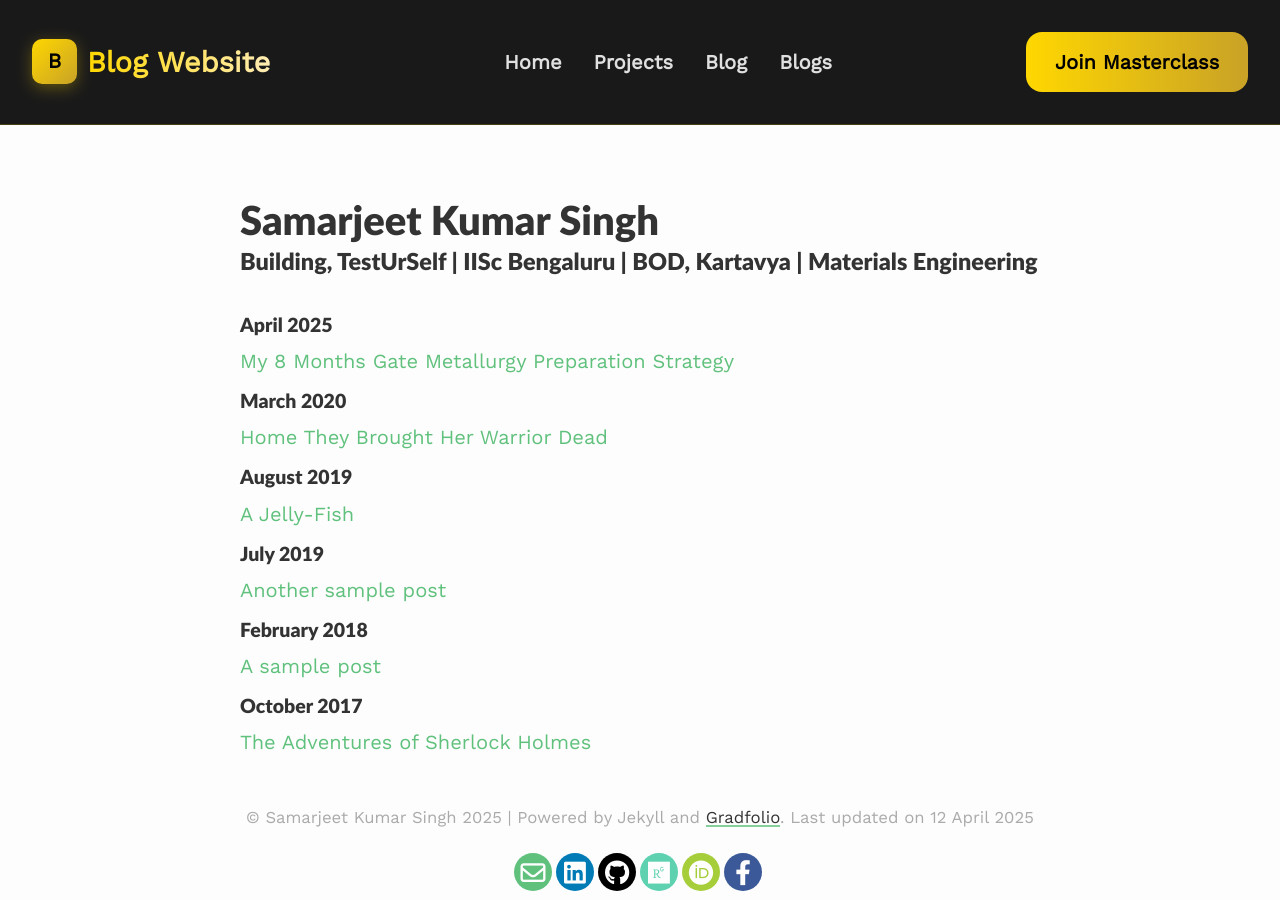
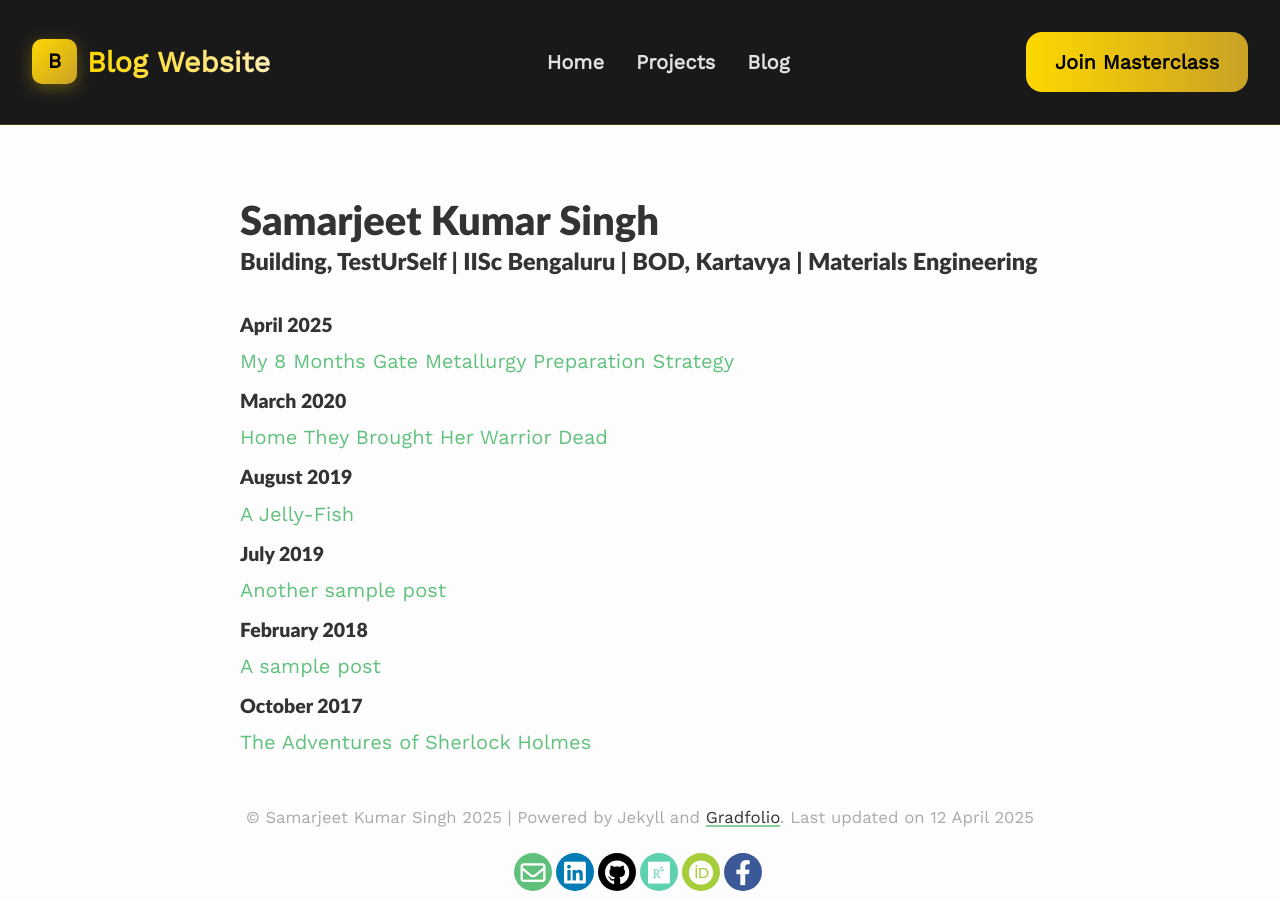
Before and after one commit to Samarjeetkumarsingh/Metallurgy, a Jekyll site: the page built from archive.html, in a window 1280 px wide and 900 px high. Built offline with Jekyll 4.4.1, drawn with Linux system fonts in a browser that asks for light colours.

Commit message:
Update navigation.html

```diff
--- a/_includes/navigation.html
+++ b/_includes/navigation.html
@@ -145,10 +145,7 @@
             cursor: pointer;
             color: var(--gold);
         }
-        .hide-on-index,
-.show-on-index {
-    display: none;
-}
+
 
 
 
@@ -201,8 +198,8 @@
 
                      <li> <a href="{{site.baseurl}}/">Home</a></li>
         <li> <a href="{{site.baseurl}}/projects/">Projects</a></li>
-        <li class="hide-on-index"><a href="{{site.baseurl}}/blog/">Blog</a></li>
-        <li class="index-only"><a href="#blog">Blogs</a></li>
+
+        <li ">  <a id="blog-link" href="#">Blog</a></li>
                 </ul>
             </nav>
 
```
Also changed, not shown: other parts of _includes/navigation.html (+9 -7 lines).
